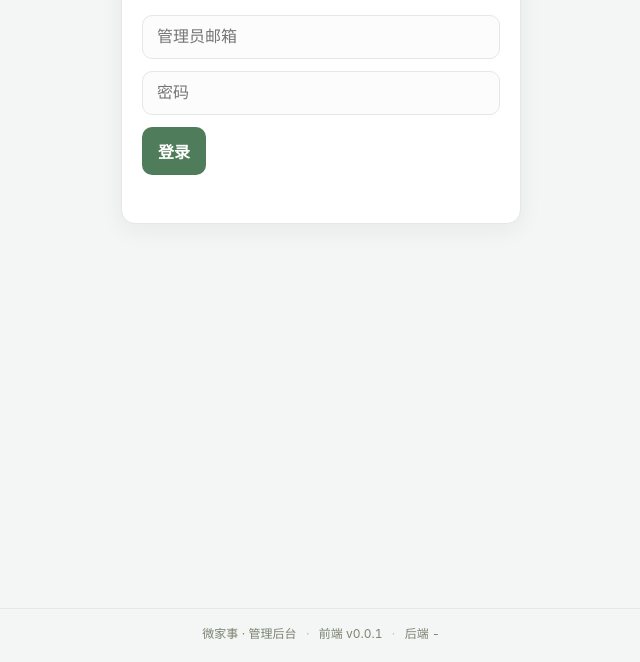
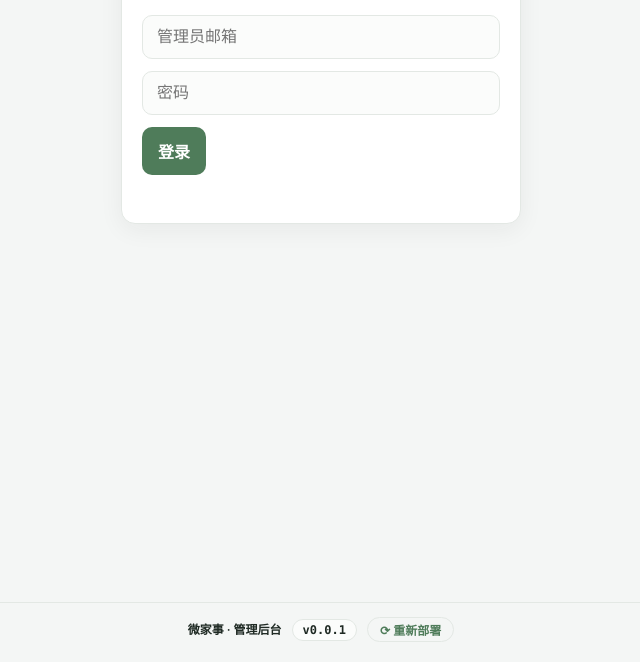
Before and after one commit to tojoevan/CloudFlarePool, a website: page gateway/public/admin/index.html in a window 1280 px wide. Shown: the part 138-800 px from the top of the page, without its empty margins (319-959 px from the left). Drawn offline with Linux system fonts and the light colour scheme; no server answers.

Commit message:
style(admin): 合并前后端版本号为单串 v0.0.1.<HEAD>，删除冗余『前端/后端』标签

```diff
--- a/gateway/public/admin/app.js
+++ b/gateway/public/admin/app.js
@@ -552,6 +552,8 @@ $('#users-refresh').addEventListener('click', loadUsers);
 $('#key-issue').addEventListener('click', issueKey);
 $('#key-secret-copy').addEventListener('click', copySecret);
 $('#pw-form').addEventListener('submit', changePassword);
+$('#ver-copy').addEventListener('click', copyVersion);
+$('#deploy-btn').addEventListener('click', deploy);
 
 // 数据浏览器事件
 $('#data-table').addEventListener('change', (e) => {
@@ -571,18 +573,48 @@ $('#data-export-json').addEventListener('click', () => exportData('json'));
 $('#audit-action').addEventListener('change', (e) => { auditState.action = e.target.value; auditState.offset = 0; loadAudit(); });
 $('#audit-refresh').addEventListener('click', () => { auditState.offset = 0; loadAudit(); });
 
-// 启动：底部双版本（前端语义版本 + 后端 git HEAD）
+// 启动：底部组合版本号（前端语义版本.后端部署 git HEAD），形如 v0.0.1.4471e45
 async function loadVersion() {
-  $('#ver-front').textContent = '前端 ' + SPA_VERSION;
+  let hash = '';
   try {
     const r = await fetch(API + '/api/health');
     const j = await r.json().catch(() => ({}));
-    $('#ver-back').textContent = '后端 ' + (j.git ? j.git : (j.name ? '已连接' : '-'));
-  } catch (_) {
-    $('#ver-back').textContent = '后端 -';
+    hash = j.git ? j.git : (j.name ? 'connected' : '');
+  } catch (_) {}
+  $('#ver-full').textContent = hash ? `${SPA_VERSION}.${hash}` : SPA_VERSION;
+}
+loadVersion();
+
+// 复制组合版本号（如 v0.0.1.4471e45），便于粘贴到提交 / 工单
+function copyVersion() {
+  const full = $('#ver-full').textContent.trim();
+  navigator.clipboard?.writeText(full)
+    .then(() => toast('已复制版本 ' + full))
+    .catch(() => toast('复制失败，请手动选择', false));
+}
+
+// 一键重新部署：需网关实现 /api/t4data/deploy 后才真正生效
+const DEPLOY_READY = false; // 后端自动部署端点尚未接入
+async function deploy() {
+  if (!DEPLOY_READY) {
+    toast('一键部署后端待接入（需在网关实现 /api/t4data/deploy）', false);
+    return;
+  }
+  if (!confirm('确认从当前代码 HEAD 触发重新部署？部署期间服务可能短暂不可用。')) return;
+  const btn = $('#deploy-btn');
+  const old = btn.textContent;
+  btn.disabled = true;
+  btn.textContent = '部署中…';
+  try {
+    const r = await api('/api/t4data/deploy', { method: 'POST' });
+    toast('部署已触发：' + (r.message || '成功'));
+  } catch (err) {
+    toast('部署失败：' + err.message, false);
+  } finally {
+    btn.disabled = false;
+    btn.textContent = old;
   }
 }
-loadVersion();
 
 // 启动：有令牌直接进主界面
 if (getToken()) showMain();
--- a/gateway/public/admin/index.html
+++ b/gateway/public/admin/index.html
@@ -147,11 +147,11 @@
       </div>
     </section>
     <footer class="footer">
-      <span>微家事 · 管理后台</span>
-      <span class="dot">·</span>
-      <span id="ver-front">前端 v0.0.1</span>
-      <span class="dot">·</span>
-      <span id="ver-back">后端 -</span>
+      <span class="f-brand">微家事 · 管理后台</span>
+      <button class="f-ver" id="ver-copy" type="button" title="点击复制版本号（前端语义版本.后端部署 HEAD）">
+        <span id="ver-full">v0.0.1.4471e45</span>
+      </button>
+      <button class="f-deploy" id="deploy-btn" type="button" title="从当前代码 HEAD 触发重新部署">⟳ 重新部署</button>
     </footer>
   </div>
   <div id="toast" class="toast hidden"></div>
--- a/gateway/public/admin/style.css
+++ b/gateway/public/admin/style.css
@@ -33,14 +33,49 @@ html, body {
 
 .footer {
   margin-top: auto;
-  padding: 16px 4px 12px;
-  text-align: center;
+  padding: 14px 4px 12px;
+  display: flex;
+  align-items: center;
+  justify-content: center;
+  gap: 10px;
+  flex-wrap: wrap;
   font-size: 12px;
   color: var(--muted);
   border-top: 1px solid var(--line);
 }
-.footer .dot { margin: 0 6px; opacity: 0.5; }
-#ver-front, #ver-back { font-variant-numeric: tabular-nums; }
+.f-brand { font-weight: 600; color: var(--ink); }
+.f-ver {
+  display: inline-flex;
+  align-items: center;
+  gap: 5px;
+  background: #fbfcfb;
+  border: 1px solid var(--line);
+  border-radius: 999px;
+  padding: 3px 10px;
+  font-size: 12px;
+  color: var(--muted);
+  font-variant-numeric: tabular-nums;
+  font-family: ui-monospace, SFMono-Regular, Menlo, Consolas, monospace;
+  cursor: pointer;
+  transition: border-color 0.15s ease, color 0.15s ease;
+}
+.f-ver:hover { border-color: var(--brand); color: var(--brand); }
+.f-ver #ver-full { color: var(--ink); font-weight: 600; }
+.f-deploy {
+  display: inline-flex;
+  align-items: center;
+  gap: 4px;
+  background: transparent;
+  border: 1px solid var(--line);
+  border-radius: 999px;
+  padding: 3px 12px;
+  font-size: 12px;
+  color: var(--brand);
+  font-weight: 600;
+  transition: background 0.15s ease, color 0.15s ease, border-color 0.15s ease;
+}
+.f-deploy:hover { background: var(--brand); color: #fff; border-color: var(--brand); }
+.f-deploy:disabled { opacity: 0.5; cursor: default; }
 
 .card {
   background: var(--card);
```
